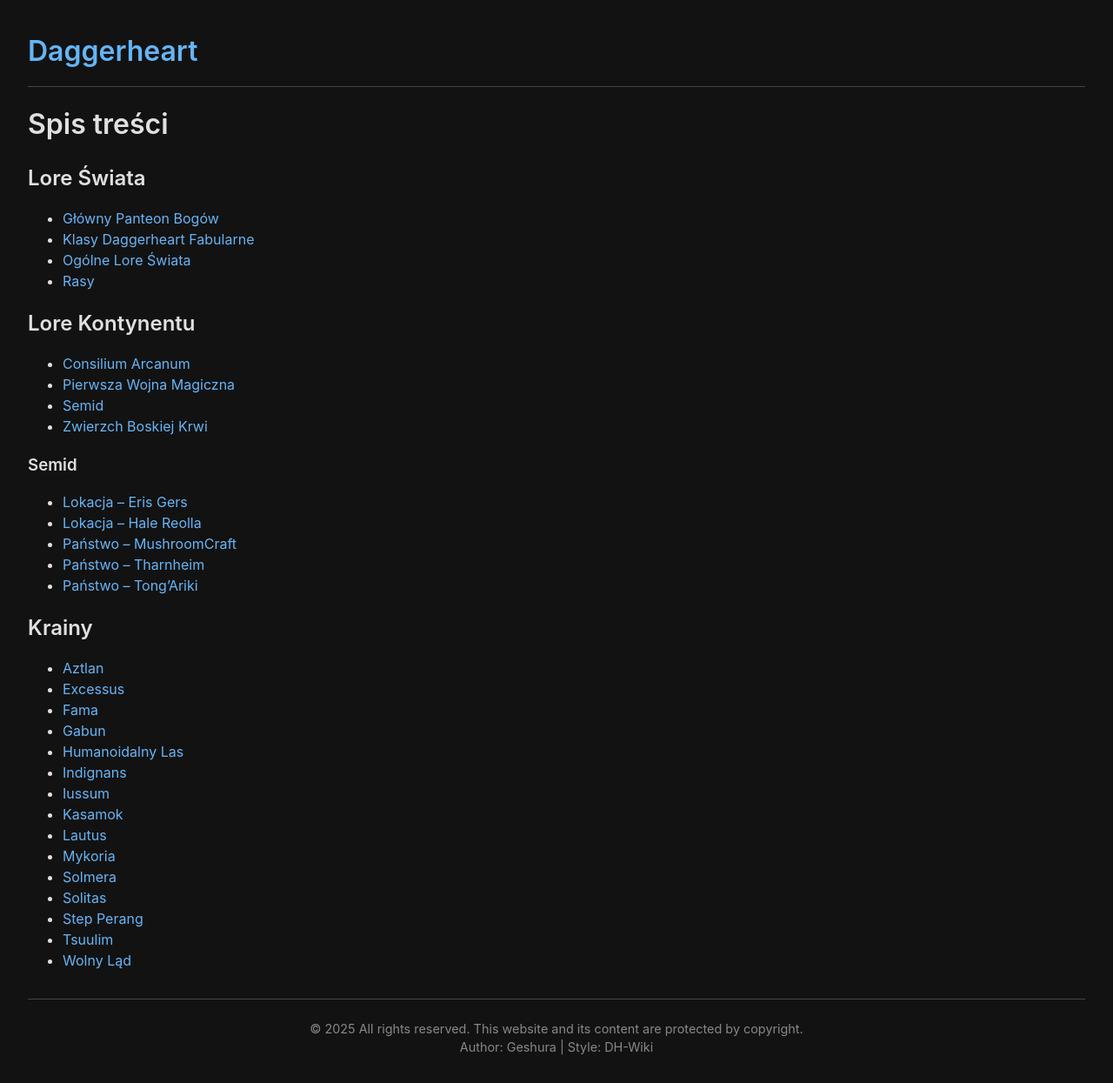
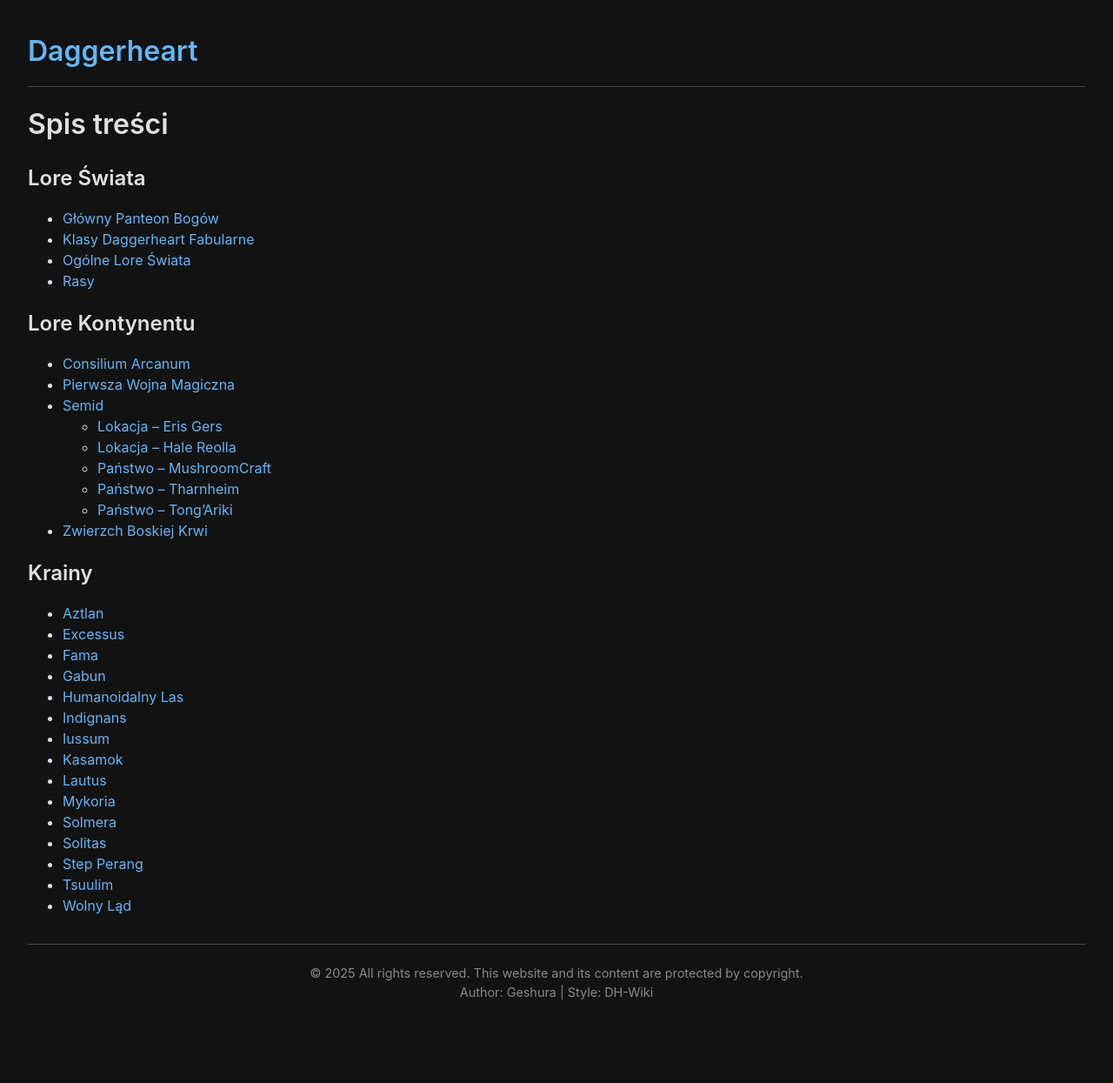
Before and after one commit to Geshura/dh-wiki, a Jekyll site: the page built from index.md, in a window 1280 px wide. Shown: the whole page at 87% size. Built offline with Jekyll 4.4.1, drawn with Linux system fonts in a browser that asks for light colours; after the commit the page ends 1182 px from its top, so only the background shows below that.

Commit message:
Update index.md

```diff
--- a/index.md
+++ b/index.md
@@ -15,14 +15,12 @@
 - [Consilium Arcanum](/kontynent/consilium_arcanum.md)
 - [Pierwsza Wojna Magiczna](/kontynent/pierwsza_wojna_magiczna.md)
 - [Semid](/kontynent/semid.md)
+	- [Lokacja – Eris Gers](/semid/lokacje_erisgers.md)
+	- [Lokacja – Hale Reolla](/semid/lokacje_hale_reolla.md)
+	- [Państwo – MushroomCraft](/semid/panstwo_mushroomcraft.md)
+	- [Państwo – Tharnheim](/semid/panstwo_tharnheim.md)
+	- [Państwo – Tong'Ariki](/semid/panstwo_tong_ariki.md)
 - [Zwierzch Boskiej Krwi](/kontynent/zwierzch_boskiej_krwi.md)
-
-### Semid
-- [Lokacja – Eris Gers](/semid/lokacje_erisgers.md)
-- [Lokacja – Hale Reolla](/semid/lokacje_hale_reolla.md)
-- [Państwo – MushroomCraft](/semid/panstwo_mushroomcraft.md)
-- [Państwo – Tharnheim](/semid/panstwo_tharnheim.md)
-- [Państwo – Tong'Ariki](/semid/panstwo_tong_ariki.md)
 
 
 ## Krainy
```
